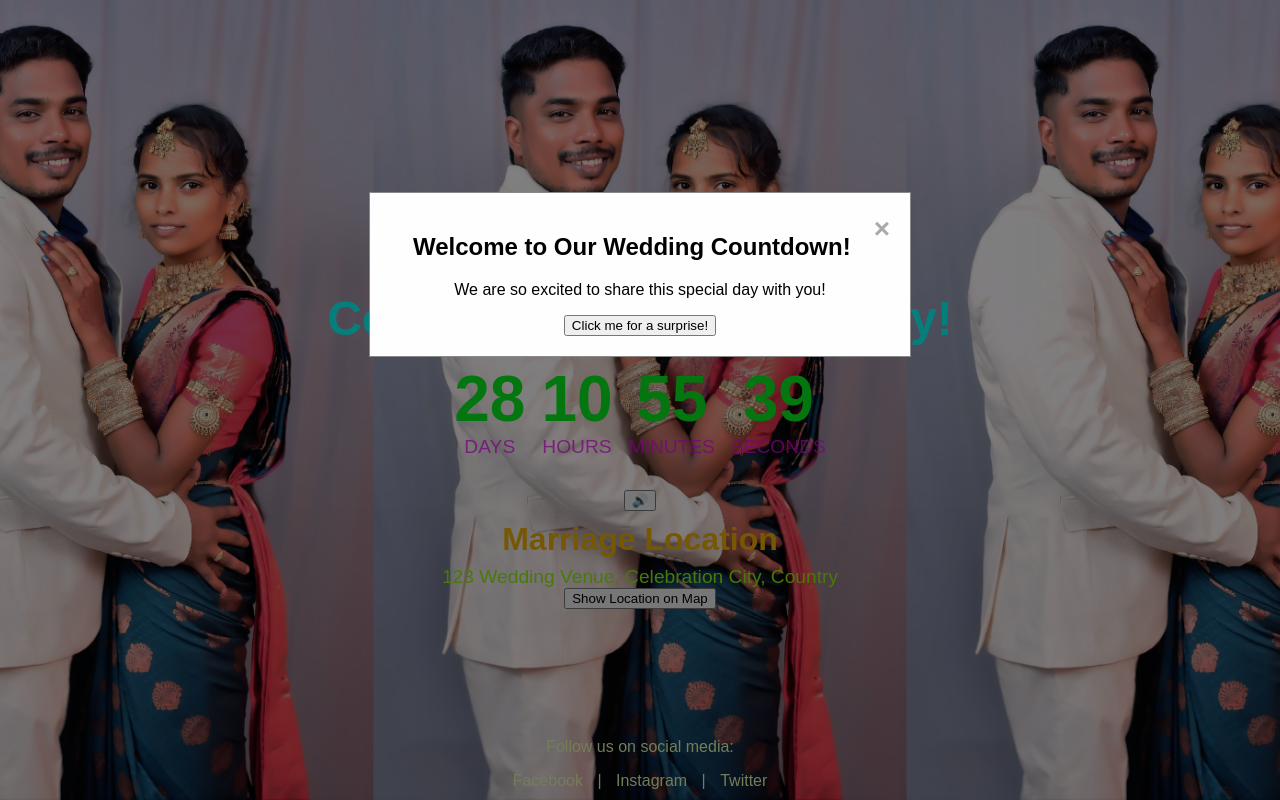
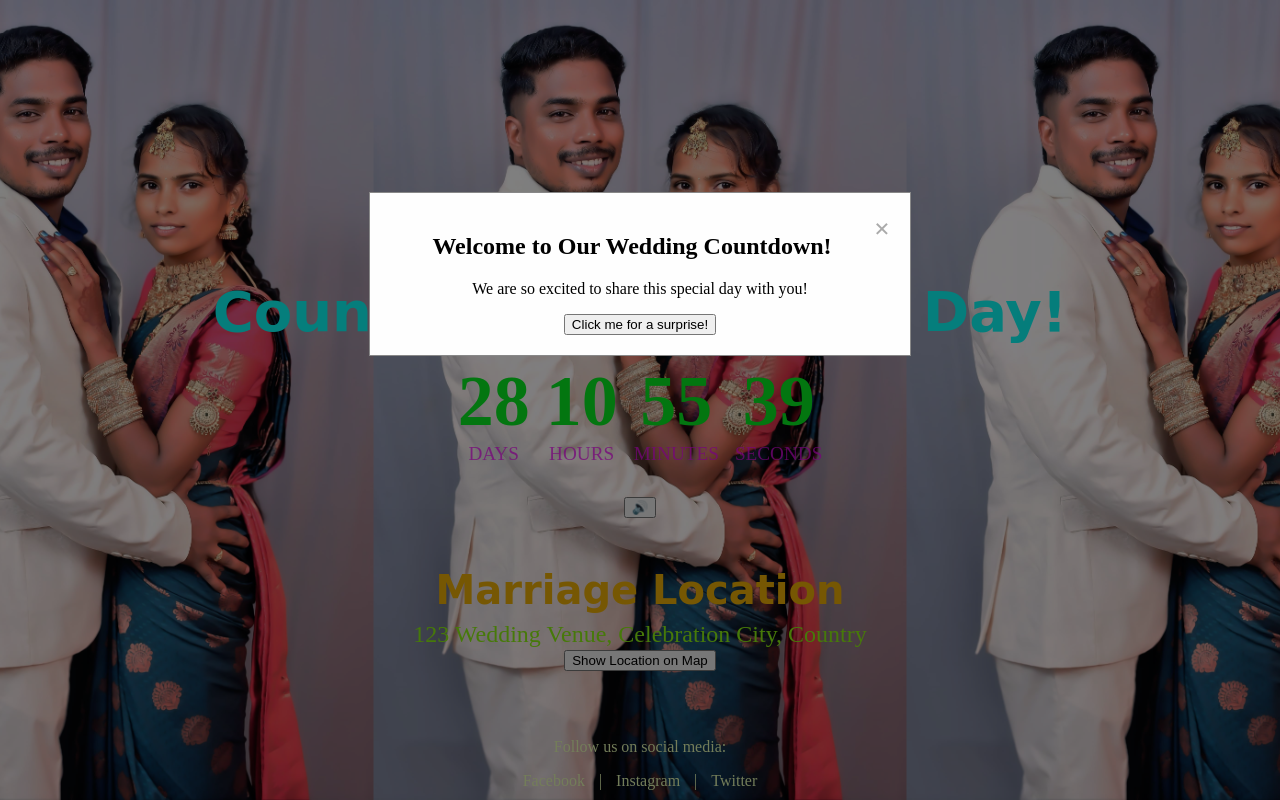
Before and after one commit to NeduAjith/Sathis-Weds-Rajee, a plain HTML site: page index.html in a window 1280 px wide. Drawn offline with Linux system fonts and the light colour scheme.

Commit message:
update font styles and sizes for improved readability and aesthetics

```diff
--- a/styles.css
+++ b/styles.css
@@ -1,6 +1,6 @@
 body {
     margin: 0;
-    font-family: Arial, sans-serif;
+    font-family: 'Georgia', serif;
     background: linear-gradient(to bottom, #fbc2eb, #a18cd1);
     color: #F26B0F; /* Light yellow color */
     text-align: center;
@@ -24,23 +24,26 @@ header {
 }
 
 header h2 {
-    font-size: 2rem;
+    font-size: 2.5rem;
     margin: 0;
+    font-family: 'Great Vibes', cursive;
 }
 
 h1 {
-    font-size: 3rem;
+    font-size: 3.5rem;
     margin-bottom: 1rem;
-    margin-top: 100px; /* Move the text down */
+    margin-top: 150px; /* Move the text up */
     color: #0afcf8; /* Light yellow color */
+    font-family: 'Great Vibes', cursive;
 }
 
 #countdown {
-    font-size: 2rem;
+    font-size: 2.5rem;
     display: flex;
     gap: 1rem;
     margin-bottom: 2rem;
     color: #0ae7c2; /* Light yellow color */
+    font-family: 'Lora', serif;
 }
 
 .time {
@@ -48,33 +51,37 @@ h1 {
 }
 
 .number {
-    font-size: 4rem;
+    font-size: 4.5rem;
     font-weight: bold;
     color: #06ec21; /* Light yellow color */
+    font-family: 'Lora', serif;
 }
 
 .label {
     text-transform: uppercase;
     font-size: 1.2rem;
     color: hsla(298, 93%, 50%, 0.751); /* Light yellow color */
+    font-family: 'Lora', serif;
 }
 
 #location {
-    margin-top: -1rem; /* Move the location section further up */
+    margin-top: 1rem; /* Adjusted margin to ensure button visibility */
     text-align: center;
     color: #F26B0F; /* Light yellow color */
 }
 
 #location h2 {
-    font-size: 2rem;
+    font-size: 2.5rem;
     margin-bottom: 0.5rem;
     color: #eeb006; /* Light yellow color */
+    font-family: 'Great Vibes', cursive;
 }
 
 #location p {
-    font-size: 1.2rem;
+    font-size: 1.5rem;
     margin: 0;
     color: #8ef312; /* Light yellow color */
+    font-family: 'Lora', serif;
 }
 
 @media (max-width: 768px) {
@@ -113,6 +120,7 @@ h1 {
     max-width: 500px;
     text-align: center;
     color: #000;
+    font-family: 'Lora', serif;
 }
 
 .close-button {
@@ -145,6 +153,7 @@ footer {
     width: 100%;
     text-align: center;
     color: #E7FBB4; /* Light yellow color */
+    font-family: 'Lora', serif;
 }
 
 footer a {
```
